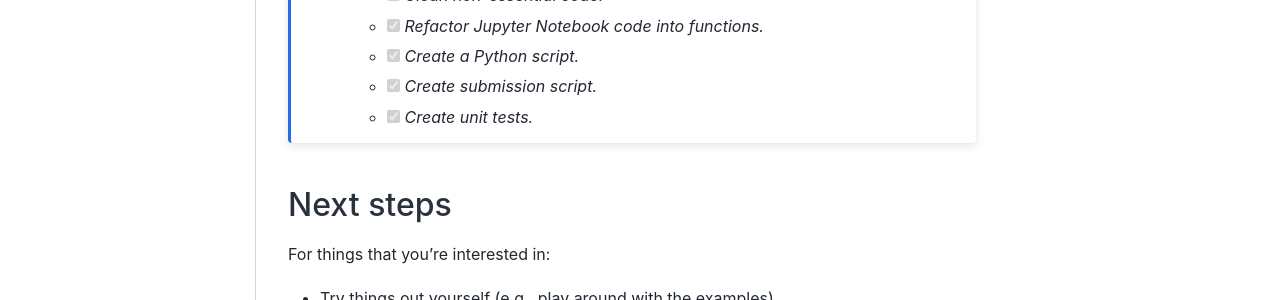
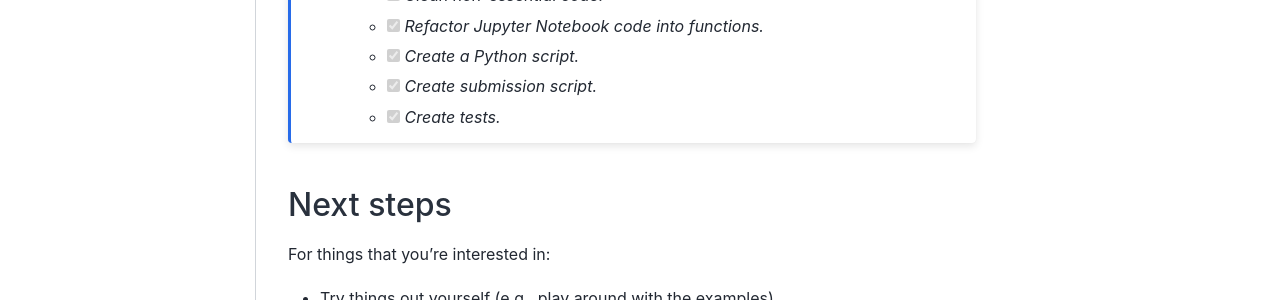
Before and after one commit to ARCTraining/swd8_intro_ml, a Jupyter Book: the page built from docs/07_summary.md, in a window 1280 px wide and 900 px high, scrolled down 1960 px. Shown: the part 400-700 px from the top of the window. Built offline with Jupyter Book 1.0.4 settings and Sphinx 7.4.7 and the Sphinx Book theme 1.1.4, drawn with Linux system fonts in a browser that asks for light colours.

````diff
--- a/docs/07_summary.md
+++ b/docs/07_summary.md
@@ -86,7 +86,7 @@ In this workshop, we covered:
     - [x] _Refactor Jupyter Notebook code into functions._
     - [x] _Create a Python script._
     - [x] _Create submission script._
-    - [x] _Create unit tests._
+    - [x] _Create tests._
 
 ```
 
````
Also changed, not shown: docs/05_distributed.ipynb, docs/06_solutions.ipynb.
